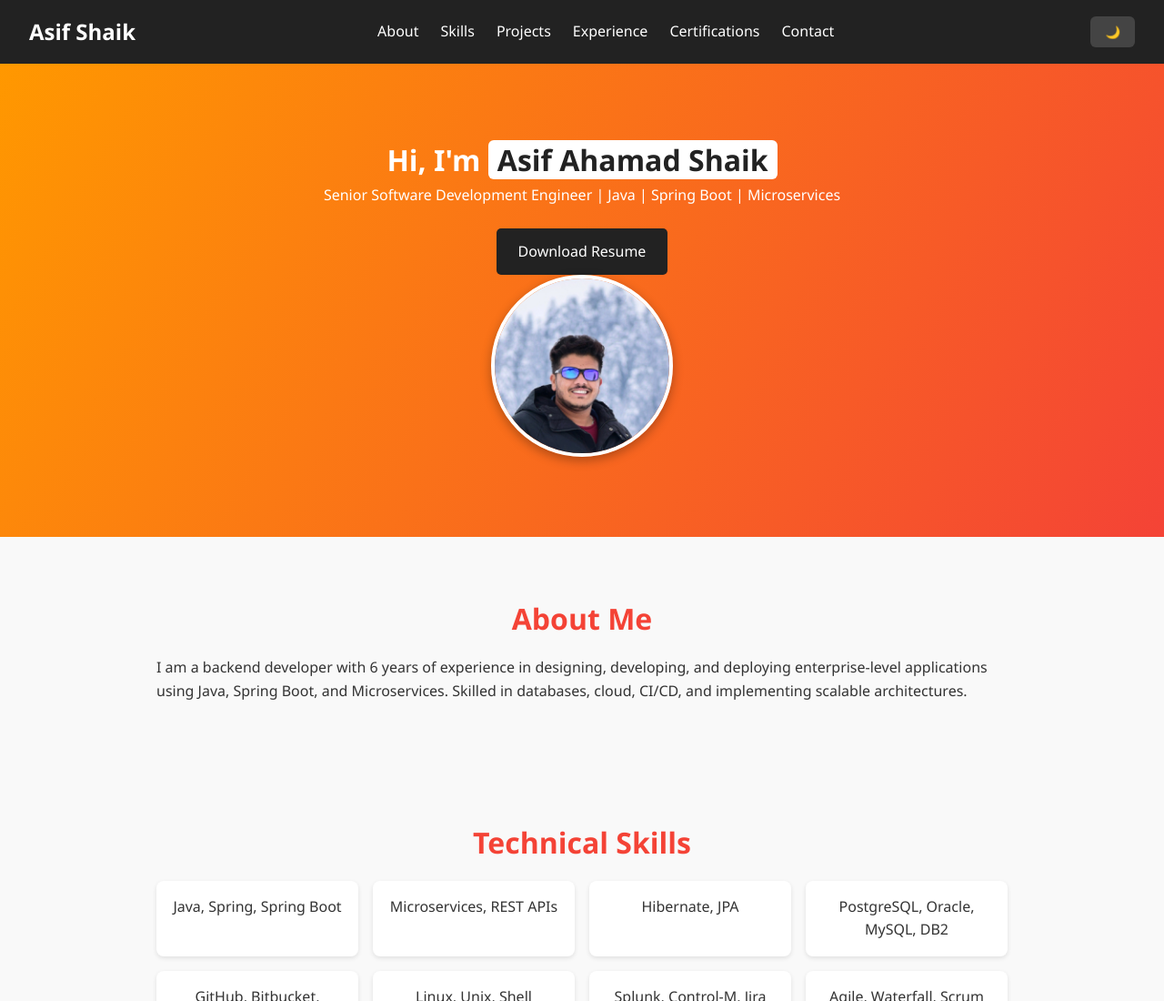
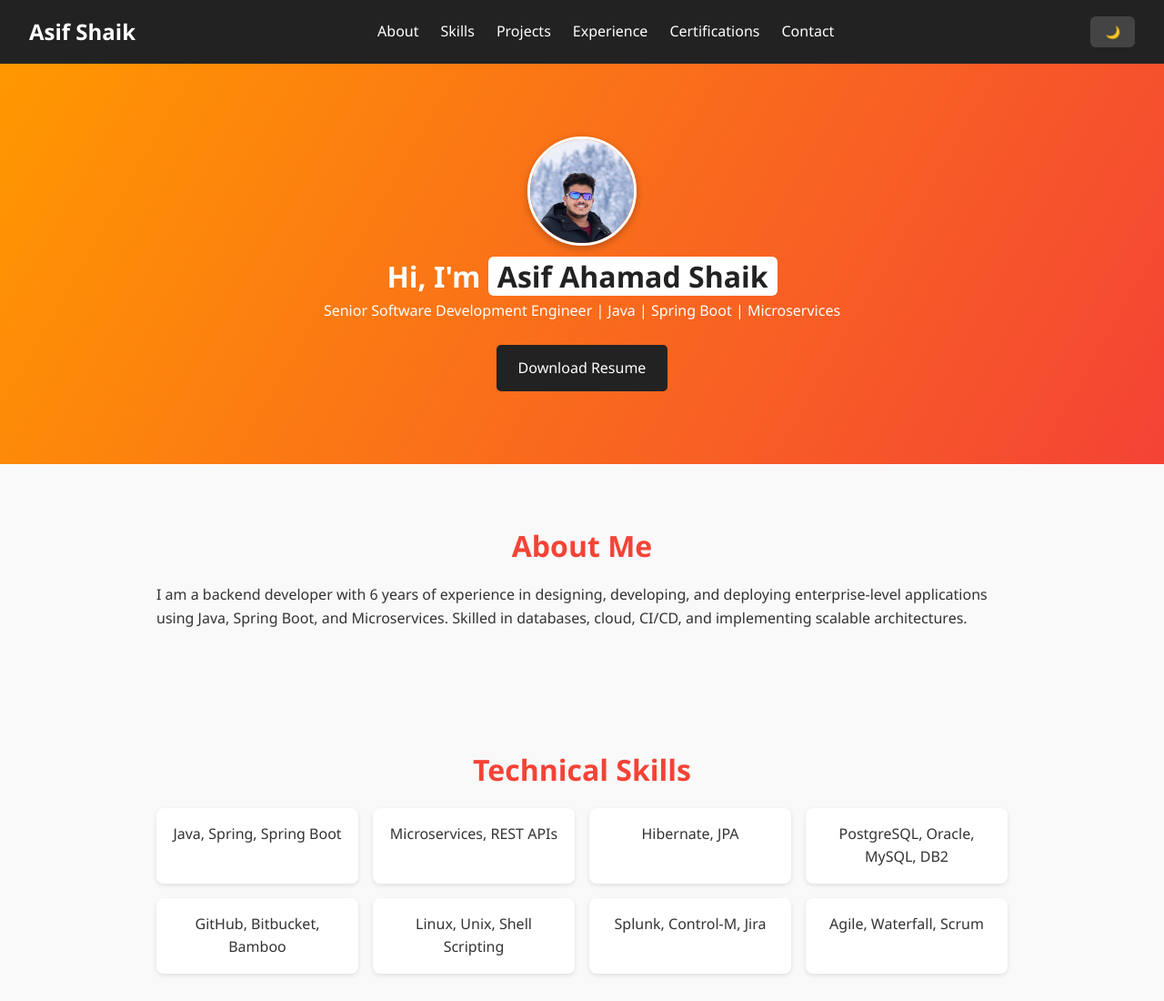
Before and after one commit to AsifShaik1121/AsifShaik1121.github.io, a plain HTML site: page index.html in a window 1280 px wide. Shown: the top 1100 px of the page at 91% size. Drawn offline with Linux system fonts and the light colour scheme.

Commit message:
Initial portfolio site 4

```diff
--- a/index.html
+++ b/index.html
@@ -22,19 +22,19 @@
     <button id="theme-toggle">🌙</button>
   </nav>
 
-  <!-- Hero Section -->
   <header class="hero">
     <div class="hero-content">
+      <div class="hero-photo">
+        <img src="myDP.jpg" alt="Asif Shaik">
+      </div>
       <div class="hero-text">
         <h1>Hi, I'm <span>Asif Ahamad Shaik</span></h1>
         <p>Senior Software Development Engineer | Java | Spring Boot | Microservices</p>
         <a href="AsifShaik_Resume.pdf" class="btn" download>Download Resume</a>
       </div>
-      <div class="hero-photo">
-        <img src="myDP.jpg" alt="Asif Shaik">
-      </div>
     </div>
   </header>
+
 
 
   <!-- About -->
--- a/style.css
+++ b/style.css
@@ -53,25 +53,26 @@
   }
 
   .hero-photo img {
-    width: 200px;
-    height: 200px;
-    border-radius: 50%;
-    object-fit: cover;
-    border: 4px solid #fff;
-    box-shadow: 0 4px 12px rgba(0,0,0,0.3);
-    opacity: 0; /* start hidden */
-    transform: translateY(30px);
+    width: 120px;          /* smaller size */
+    height: 120px;         /* keep it equal for round shape */
+    border-radius: 50%;    /* makes it round */
+    object-fit: cover;     /* ensures it doesn’t stretch */
+    border: 3px solid #fff;
+    box-shadow: 0 3px 8px rgba(0,0,0,0.25);
+    opacity: 0;            /* for fade-in */
+    transform: translateY(20px);
     transition: transform 0.3s, box-shadow 0.3s;
   }
 
   .hero-photo img.visible {
-    animation: fadeInUp 1.2s ease-out forwards;
+    animation: fadeInUp 1s ease-out forwards;
   }
 
   .hero-photo img:hover {
-    transform: scale(1.05);
-    box-shadow: 0 8px 20px rgba(0,0,0,0.5);
+    transform: scale(1.08); /* slightly larger on hover */
+    box-shadow: 0 6px 16px rgba(0,0,0,0.4);
   }
+
 
 
   /* Sections */
```
